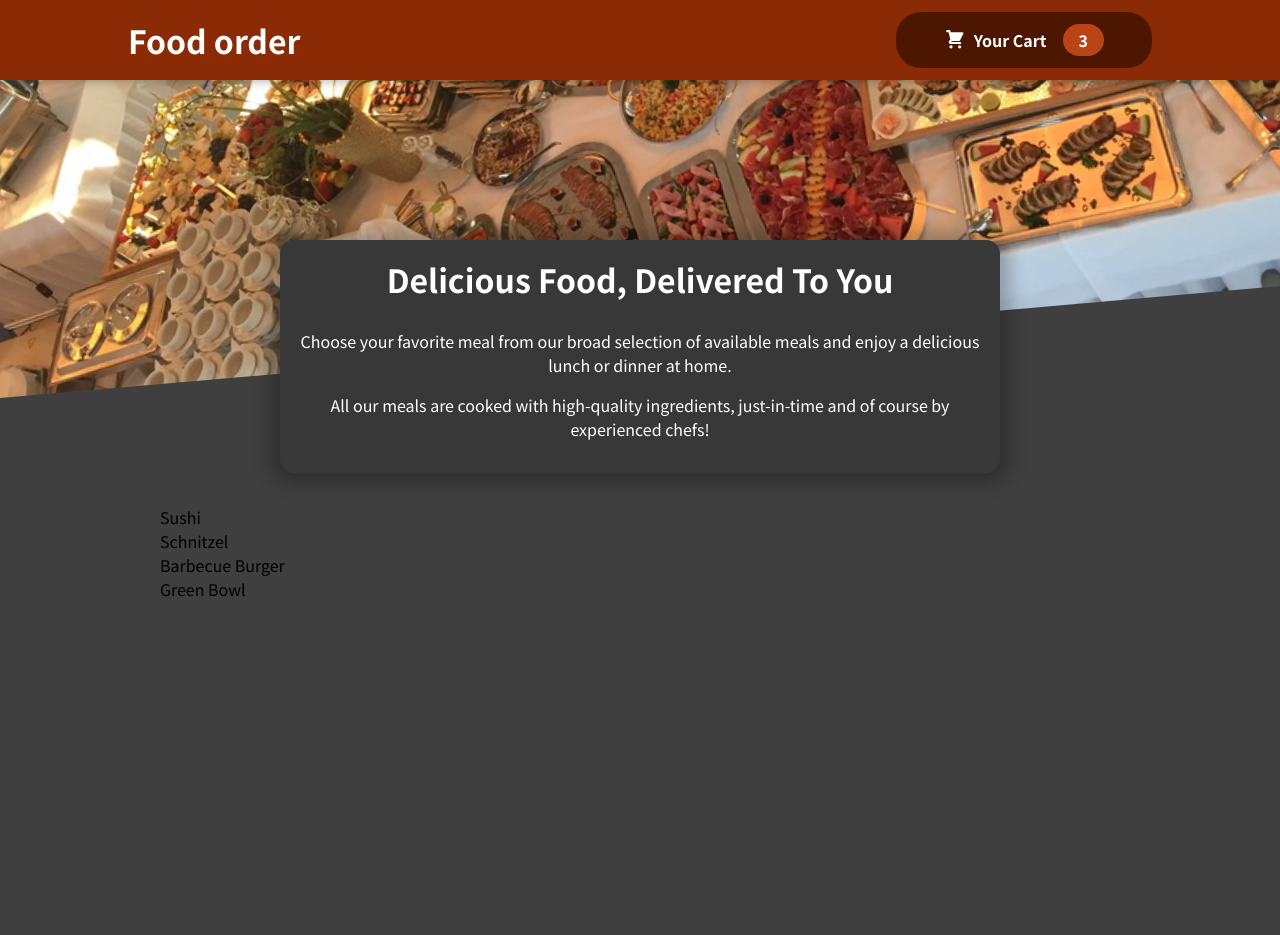
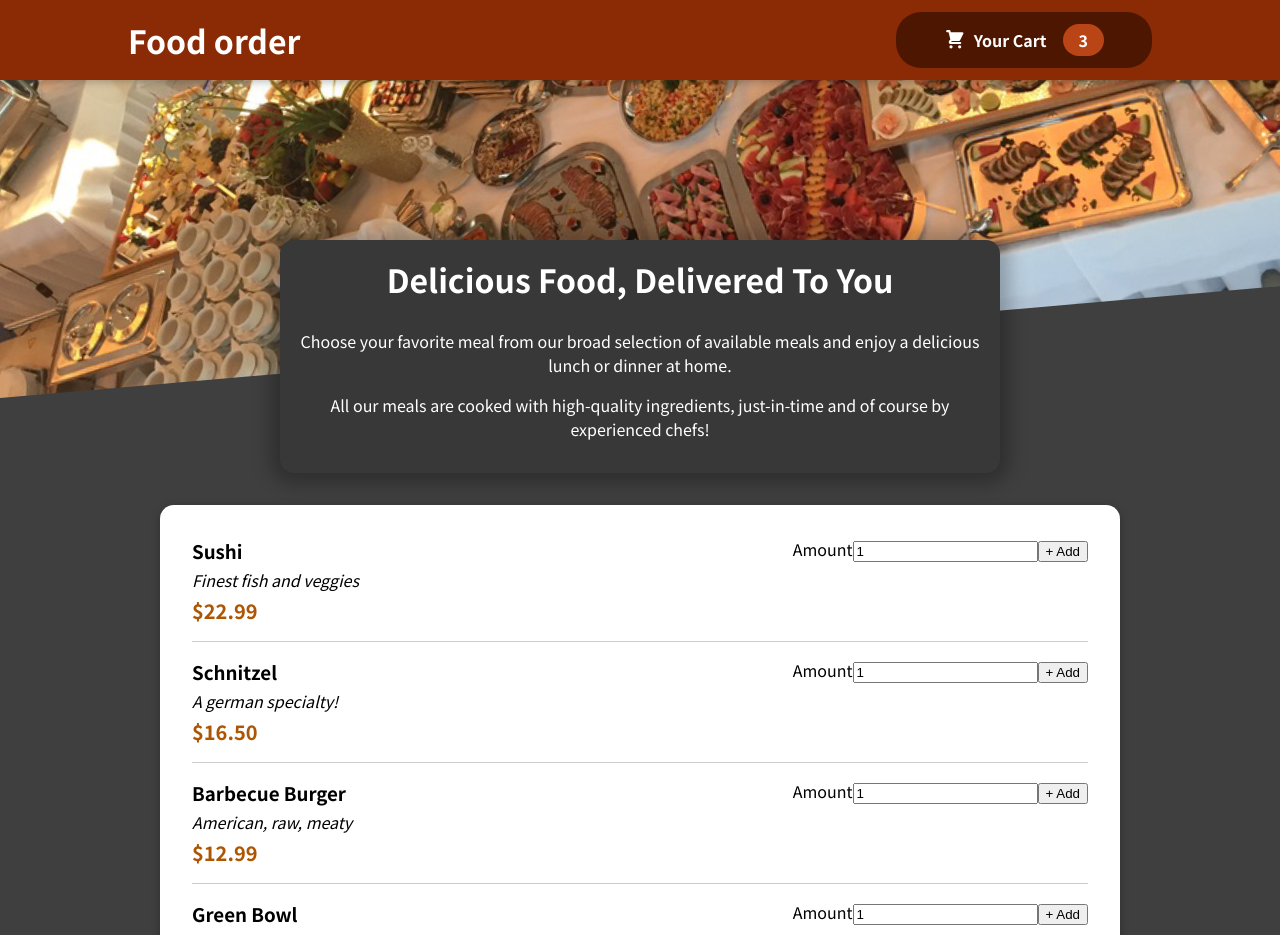
Before and after one commit to zakharovdm/food_order_app, a React (Create React App) app: page / in a window 1280 px wide. Shown: the top 935 px of the page. Before the commit the page ends 800 px from the top, so only its background shows below. Built offline with nearby package versions, Linux system fonts and the light colour scheme.

Commit message:
feat: Add MealItem component

```diff
--- a/src/components/Meals/AvailableMeals.js
+++ b/src/components/Meals/AvailableMeals.js
@@ -1,3 +1,5 @@
+import Card from "../UI/Card";
+import MealItem from "./MealItem/MealItem";
 import classes from "./AvailableMeals.module.css";
 
 const DUMMY_MEALS = [
@@ -29,12 +31,21 @@
 
 const AvailableMeals = () => {
   const mealsList = DUMMY_MEALS.map((meal) => {
-    return <li>{meal.name}</li>;
+    return (
+      <MealItem
+        key={meal.id}
+        name={meal.name}
+        description={meal.description}
+        price={meal.price}
+      />
+    );
   });
 
   return (
     <section className={classes.meals}>
-      <ul>{mealsList}</ul>
+      <Card>
+        <ul>{mealsList}</ul>
+      </Card>
     </section>
   );
 };
--- /dev/null
+++ b/src/components/Meals/MealItem/MealItem.js
@@ -0,0 +1,20 @@
+import classes from "./MealItem.module.css";
+
+const MealItem = (props) => {
+  const price = `$${props.price.toFixed(2)}`
+
+  return <li className={classes.meal}>
+      <div>
+        <h3>{props.name}</h3>
+        <div className={classes.description}>{props.description}</div>
+        <div className={classes.price}>{price}</div>
+      </div>
+      <div>
+        <label id="amount">Amount</label>
+        <input name="amount" type="number" value="1"/>
+        <button type="button">+ Add</button>
+      </div>
+  </li>
+};
+
+export default MealItem;
--- /dev/null
+++ b/src/components/Meals/MealItem/MealItem.module.css
@@ -0,0 +1,22 @@
+.meal {
+  display: flex;
+  justify-content: space-between;
+  margin: 1rem;
+  padding-bottom: 1rem;
+  border-bottom: 1px solid #ccc;
+}
+
+.meal h3 {
+  margin: 0 0 0.25rem 0;
+}
+
+.description {
+  font-style: italic;
+}
+
+.price {
+  margin-top: 0.25rem;
+  font-weight: bold;
+  color: #ad5502;
+  font-size: 1.25rem;
+}
--- /dev/null
+++ b/src/components/UI/Card.js
@@ -0,0 +1,7 @@
+import classes from "./Card.module.css";
+
+const Card = (props) => {
+  return <div className={classes.card}>{props.children}</div>
+};
+
+export default Card;
--- /dev/null
+++ b/src/components/UI/Card.module.css
@@ -0,0 +1,6 @@
+.card {
+  padding: 1rem;
+  box-shadow: 0 2px 8px rgba(0, 0, 0, 0.25);
+  border-radius: 14px;
+  background-color: white;
+}
```
